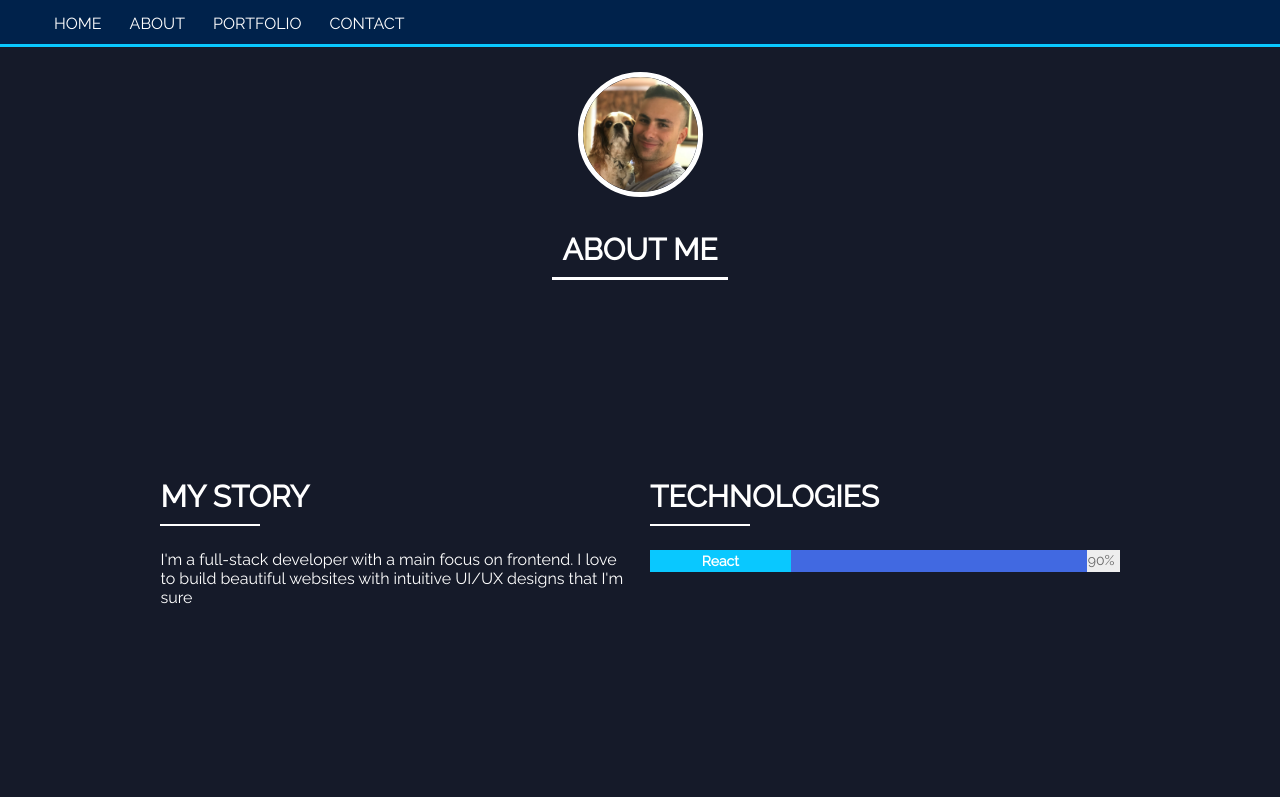
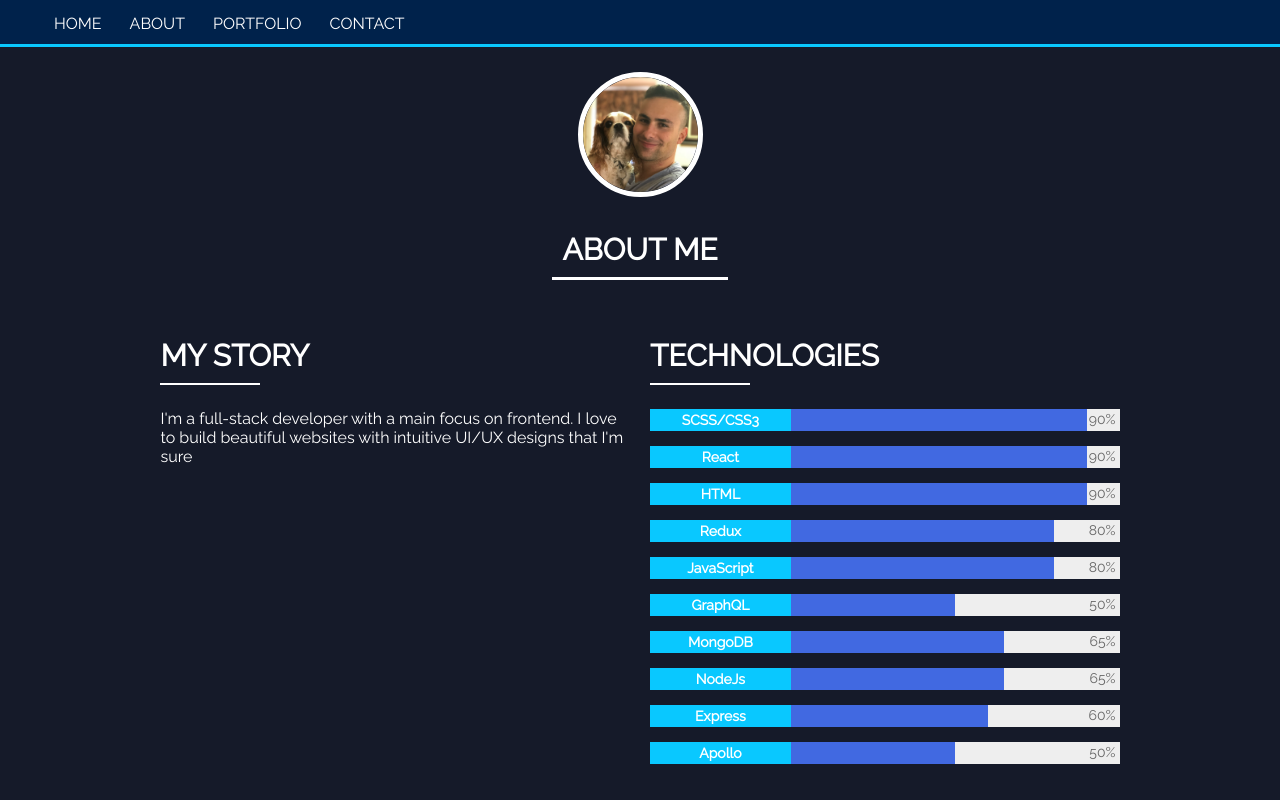
Before and after one commit to stantraub/Portfolio-Website, a React (Create React App) app: page /about in a window 1280 px wide. Built offline with nearby package versions, Linux system fonts and the light colour scheme.

Commit message:
Finish technologies section

```diff
--- /dev/null
+++ b/src/components/skill.jsx
@@ -0,0 +1,13 @@
+import React from 'react'
+
+const Skill = ({ skill, percentage }) => (
+  <div className="skills__list__item flex-row">
+    <div className="skills__list__item-name">{skill}</div>
+    <div className="bar">
+      <div style={{ width: `${percentage}%` }} className="bar__fill"></div>
+      <span className="bar-percentage">{percentage}%</span>
+    </div>
+  </div>
+);
+
+export default Skill;
--- a/src/index.css
+++ b/src/index.css
@@ -13,6 +13,7 @@ body {
   font-family: 'Raleway', sans-serif;
   -webkit-font-smoothing: antialiased;
   -moz-osx-font-smoothing: grayscale;
+  background-color: #151a29;
 }
 
 code {
--- a/src/pages/About.jsx
+++ b/src/pages/About.jsx
@@ -1,5 +1,6 @@
 import React from 'react'
 import stan from '../images/stan.png'
+import Skill from "../components/skill"
 
 const About = () => (
   <section className="about whole-page-height flex-col">
@@ -20,35 +21,16 @@ const About = () => (
       <div className="skills__list">
         <h2 className="skills__list__heading">TECHNOLOGIES</h2>
         <div className="skills__list__container">
-          <div className="skills__list__item flex-row">
-            <div className="skills__list__item-name">React</div>
-            <div className="bar">
-              <div
-                style={{ width: "90%" }}
-                className="bar__fill"
-              ></div>
-              <span className="skills__list__item-percentage">90%</span>
-            </div>
-          </div>
-
-          {/*
-            <div className="skills__list__item">React</div>
-          <div className="skills__list__item">Redux</div>
-          <div className="skills__list__item">CSS</div>
-          <div className="skills__list__item">SCSS</div>
-          <div className="skills__list__item">HTML</div>
-          <div className="skills__list__item">JavaScript</div>
-          <div className="skills__list__item">AWS</div>
-          <div className="skills__list__item">NextJS</div>
-          <div className="skills__list__item">Express.js</div>
-          <div className="skills__list__item">MySQL</div>
-          <div className="skills__list__item">MongoDB</div>
-          <div className="skills__list__item">GraphQL</div>
-          <div className="skills__list__item">Apollo</div>
-          <div className="skills__list__item">Docker</div>
-          <div className="skills__list__item">Git</div>
-          <div className="skills__list__item">AWS</div>
-            */}
+          <Skill skill="SCSS/CSS3" percentage={90} />
+          <Skill skill="React" percentage={90} />
+          <Skill skill="HTML" percentage={90} />
+          <Skill skill="Redux" percentage={80} />
+          <Skill skill="JavaScript" percentage={80} />
+          <Skill skill="GraphQL" percentage={50} />
+          <Skill skill="MongoDB" percentage={65} />
+          <Skill skill="NodeJs" percentage={65} />
+          <Skill skill="Express" percentage={60} />
+          <Skill skill="Apollo" percentage={50} />
         </div>
       </div>
     </div>
--- /dev/null
+++ b/src/sass/components/_skill.scss
@@ -0,0 +1,15 @@
+    .bar {
+        width: 70%;
+
+        &__fill {
+            background-color: royalblue;
+            height: 100%;
+        }
+
+        &-percentage {
+            color: $color-grey-text;
+            position: absolute;
+            top: .2rem;
+            right: .4rem;
+        }
+    }
--- a/src/sass/main.scss
+++ b/src/sass/main.scss
@@ -5,6 +5,8 @@
 @import "./base/typography";
 
 @import "./components/nav";
+@import "./components/skill";
+
 
 @import "./pages/about";
 @import "./pages/home";
--- a/src/sass/pages/_about.scss
+++ b/src/sass/pages/_about.scss
@@ -58,8 +58,8 @@
             margin-top: 1rem;
             font-size: 1.4rem;
             display: grid;
-            grid-template-columns: repeat(auto-fit, minmax(rem, min-content));
-            gap: 1rem;
+            grid-template-columns: repeat(auto-fit, minmax(23rem, 1fr));
+            gap: 1.5rem;
         }
 
         &__item {
@@ -76,25 +76,8 @@
                 background-color: $color-secondary-light;
             }
 
-            &-knowledge {
-            }
 
-            &-percentage {
-                color: $color-grey-text;
-                position: absolute;
-                top: .2rem;
-                right: .5rem;
-            }
 
-        }
-    }
-
-    .bar {
-        width: 70%;
-
-        &__fill {
-            background-color: royalblue;
-            height: 100%;
         }
     }
 
@@ -103,4 +86,5 @@
 
 
 
+
 }
```
